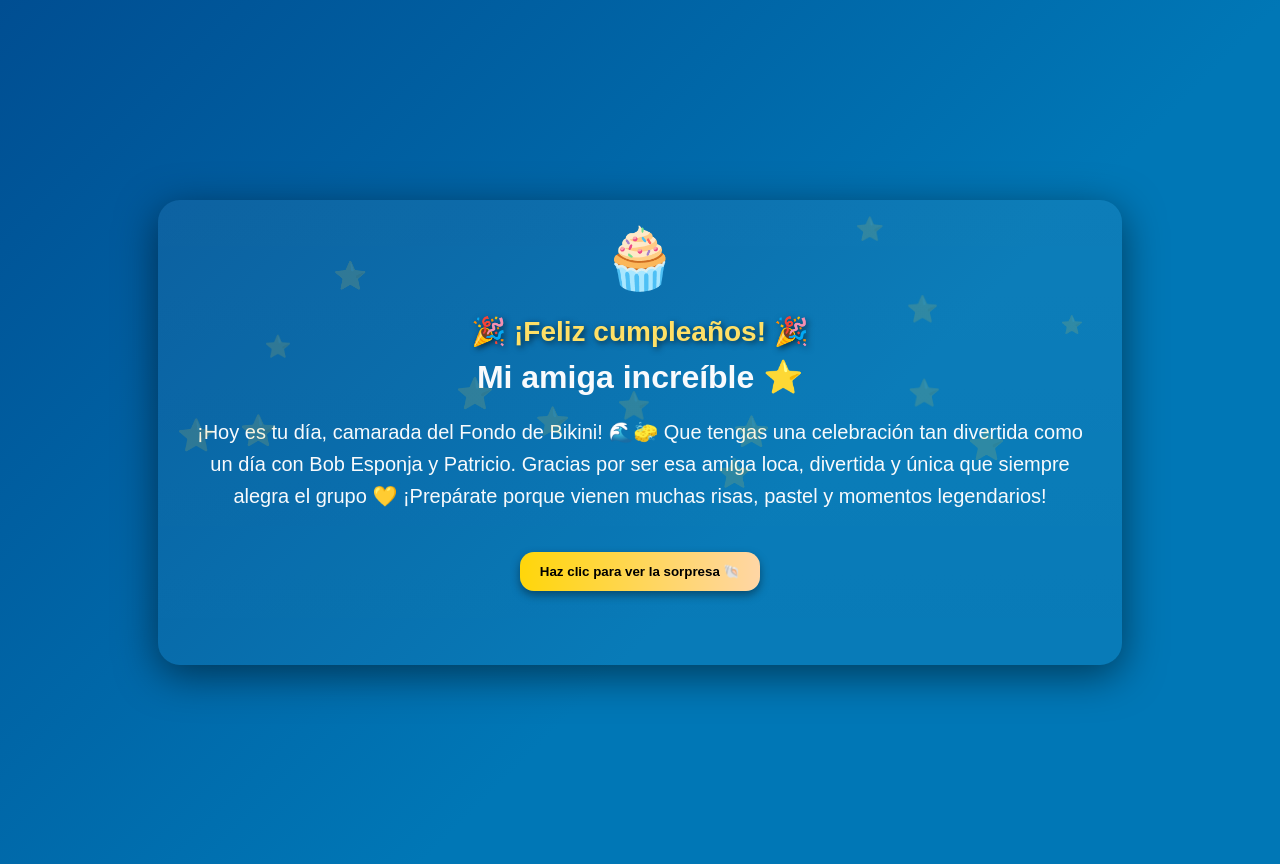
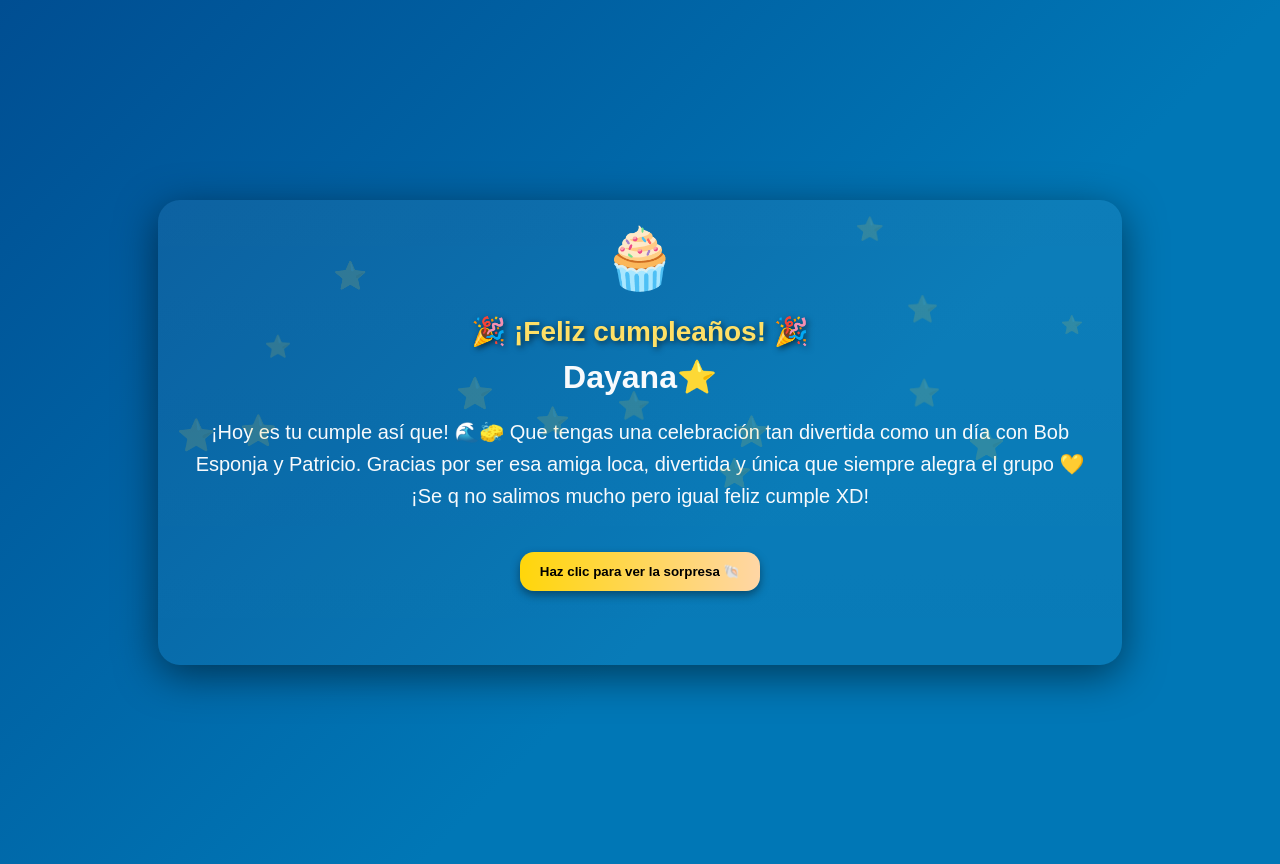
Before and after one commit to Fab14nCh-25/saludo_cumplea-ero, a plain HTML site: page index.html in a window 1280 px wide. Drawn offline with Linux system fonts and the light colour scheme.

Commit message:
Update index.html
--4

```diff
--- a/index.html
+++ b/index.html
@@ -60,12 +60,12 @@
     <div class="hearts-bg" id="hearts"></div>
     <div class="cake">🧁</div>
     <div class="banner">🎉 ¡Feliz cumpleaños! 🎉</div>
-    <div class="title">Mi amiga increíble ⭐</div>
+    <div class="title">Dayana⭐</div>
     <div class="message">
-      ¡Hoy es tu día, camarada del Fondo de Bikini! 🌊🧽
+      ¡Hoy es tu cumple así que! 🌊🧽
       Que tengas una celebración tan divertida como un día con Bob Esponja y Patricio.
       Gracias por ser esa amiga loca, divertida y única que siempre alegra el grupo 💛
-      ¡Prepárate porque vienen muchas risas, pastel y momentos legendarios!
+      ¡Se q no salimos mucho pero igual feliz cumple XD!
     </div>
     <button class="btn" onclick="showExtra()">Haz clic para ver la sorpresa 🐚</button>
     <div class="signature" id="extra"></div>
```
